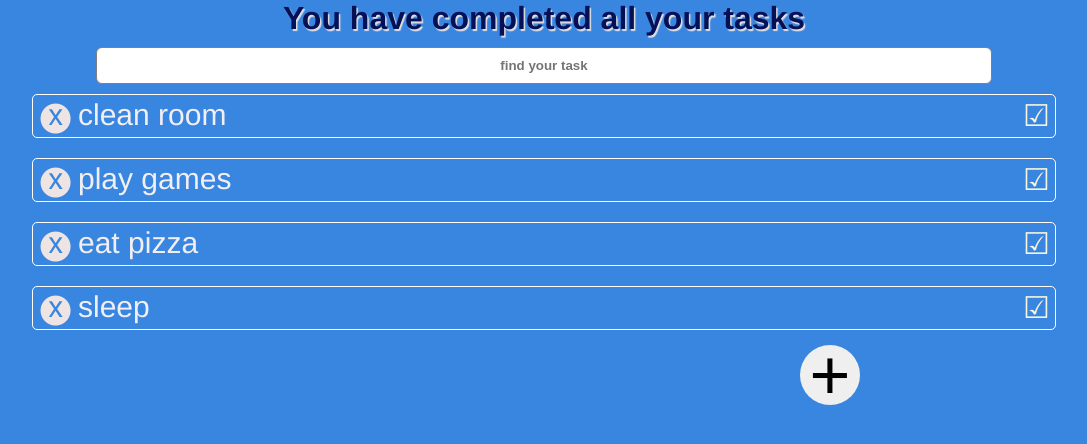
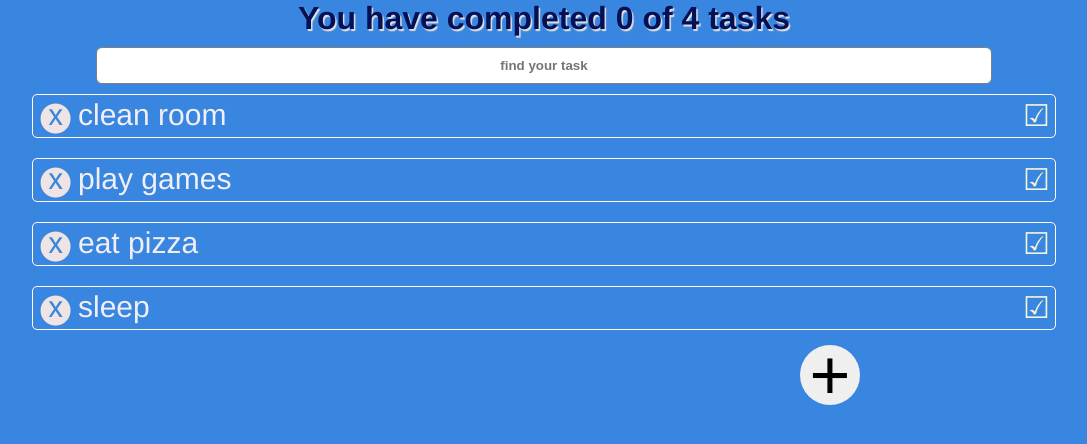
Before and after one commit to JuanDeossa/To-Do-APP, a React (Create React App) app: page / in a window 1280 px wide. Shown: the top 444 px of the page, without its empty margins (96-1183 px from the left). Built offline with nearby package versions, Linux system fonts and the light colour scheme.

Commit message:
searchedTasks Render

```diff
--- a/src/App.js
+++ b/src/App.js
@@ -6,25 +6,41 @@ import { CreateTodoButton } from "./CreateTodoButton";
 // import './App.css';
 
 import React from "react";
+const defaultTasks = [
+  {text:"clean room",completed:false},
+  {text:"play games",completed:false},
+  {text:"eat pizza",completed:false},
+  {text:"sleep",completed:false},
+]
 
-function App(props) {
+function App() {
   const [searchValue,setSearchValue] = React.useState("")
-  const defaultTasks = [
-    {text:"clean room",completed:false},
-    {text:"play games",completed:false},
-    {text:"eat pizza",completed:false},
-    {text:"sleep",completed:false},
-  ]
   const [tasks,setTask] = React.useState(defaultTasks)
+  const totalTasks = tasks.length
+  const completedTasks = tasks.filter(task=>!!task.completed).length
+  let searchedTasks=[]
+  if (searchValue.length===0) {
+    searchedTasks=tasks
+  }else{
+    const searchedValue=searchValue.toLowerCase()
+    searchedTasks=tasks.filter(task=>{
+      const taskText = task.text.toLowerCase()
+      return taskText.includes(searchedValue)
+    })
+  }
+
   return (
     <>
-      <TodoCounter/>
+      <TodoCounter
+        totalTasks={totalTasks}
+        completedTasks={completedTasks}
+      />
       <TodoSearch
         searchValue={searchValue}
         setSearchValue={setSearchValue}
       />
       <TodoList>
-        {tasks.map(task=>(
+        {searchedTasks.map(task=>(
           <TodoItem
           key={task.text}
           text={task.text}
--- a/src/TodoCounter.js
+++ b/src/TodoCounter.js
@@ -1,9 +1,12 @@
 import React from 'react'
 import "./TodoCounter.css"
 
-function TodoCounter() {
+function TodoCounter(props) {
+  const {totalTasks,completedTasks}=props
   return (
-    <h2 className='TodoCounter'>You have completed all your tasks</h2>
+    <h2
+      className='TodoCounter'>
+      You have completed {completedTasks} of {totalTasks} tasks</h2>
   )
 }
 
--- a/src/TodoSearch.js
+++ b/src/TodoSearch.js
@@ -5,7 +5,7 @@ function TodoSearch(props) {
   const {searchValue,setSearchValue}=props
   function searchTask(e) {
     const inputValue = e.target.value
-    console.log(inputValue);
+    // console.log(inputValue);
     setSearchValue(inputValue)
   }
   return (
@@ -16,7 +16,6 @@ function TodoSearch(props) {
       onChange={searchTask}
       value={searchValue}
     ></input>
-    <h2>{searchValue}</h2>
     </>
   )
 }
```
